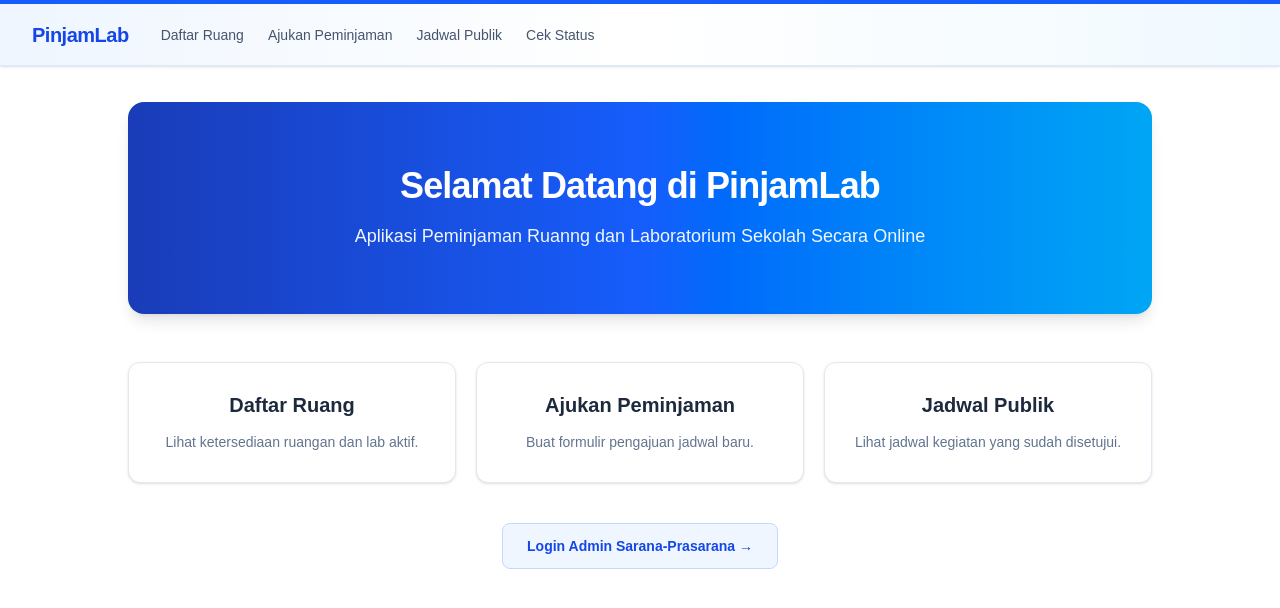
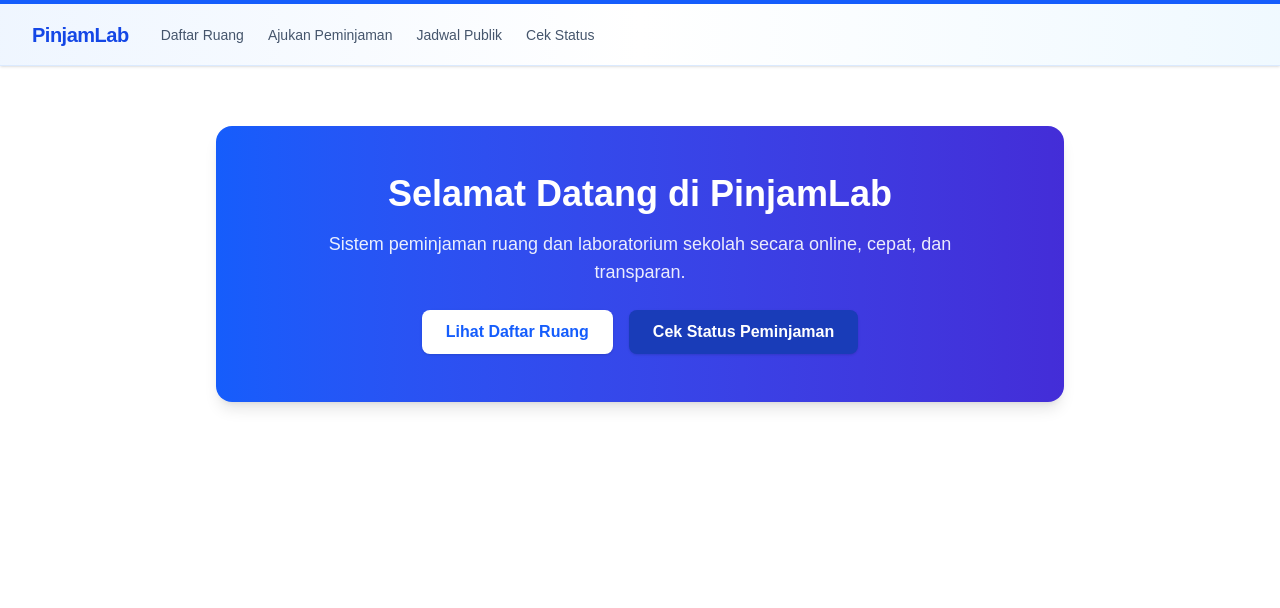
Before and after one commit to reirpl1/PinjamLab, a Next.js app: page / in a window 1280 px wide. Shown: the top 608 px of the page. Built offline with nearby package versions, Linux system fonts and the light colour scheme.

Commit message:
memperbarui warning kode

```diff
--- a/app/page.tsx
+++ b/app/page.tsx
@@ -2,65 +2,28 @@ import Link from "next/link";
 
 export default function Home() {
   return (
-    <div className="mx-auto max-w-5xl">
-      {/* Hero Section */}
-      <section className="mb-12 overflow-hidden rounded-2xl bg-gradient-to-r from-blue-800 via-blue-600 to-sky-500 px-6 py-12 text-center shadow-lg sm:px-12 sm:py-16">
-        <h1 className="mb-4 text-3xl font-extrabold tracking-tight text-white sm:text-4xl">
+    <div className="max-w-4xl mx-auto p-6 text-center">
+      <div className="py-12 px-6 rounded-2xl bg-linear-to-r from-blue-600 to-indigo-700 text-white shadow-lg mb-8">
+        <h1 className="text-3xl md:text-4xl font-bold mb-4">
           Selamat Datang di PinjamLab
         </h1>
-
-        <p className="mx-auto max-w-2xl text-base loading-relaxed text-blue-50 sm:text-lg">
-          Aplikasi Peminjaman Ruanng dan Laboratorium Sekolah Secara Online
+        <p className="text-lg opacity-90 max-w-2xl mx-auto mb-6">
+          Sistem peminjaman ruang dan laboratorium sekolah secara online, cepat, dan transparan.
         </p>
-      </section>
-
-      {/* menu utama */}
-      <div className="grid grid-cols-1 gap-5 md:grid-cols-3">
+        <div className="flex justify-center gap-4">
           <Link
             href="/ruang"
-          className="rounded-xl border border-slate-200 bg-white p-7 text-center shadow-sm transition-all duration-200 hover:translate-y-1 hover:border-blue-300 hover:shadow-lg"
+            className="bg-white text-blue-600 font-semibold px-6 py-2.5 rounded-lg shadow hover:bg-gray-100 transition"
           >
-          <h2 className="mb-3 text-xl font-bold text-slate-800">
-            Daftar Ruang
-          </h2>
-          <p className="text-sm leading-relaxed text-slate-500">
-            Lihat ketersediaan ruangan dan lab aktif.
-          </p>
+            Lihat Daftar Ruang
           </Link>
-
           <Link
-          href="/pinjam"
-          className="rounded-xl border border-slate-200 bg-white p-7 text-center shadow-sm transition-all duration-200 hover:-translate-y-1 hover:border-blue-300 hover:shadow-lg"
+            href="/cek"
+            className="bg-blue-800 text-white font-semibold px-6 py-2.5 rounded-lg shadow hover:bg-blue-900 transition"
           >
-          <h2 className="mb-3 text-xl font-bold text-slate-800">
-            Ajukan Peminjaman
-          </h2>
-          <p className="text-sm leading-relaxed text-slate-500">
-            Buat formulir pengajuan jadwal baru.
-          </p>
-        </Link>
-
-        <Link
-          href="/peminjaman"
-          className="rounded-xl border border-slate-200 bg-white p-7 text-center shadow-sm transition-all duration-200 hover:-translate-y-1 hover:border-blue-300 hover:shadow-lg"
-        >
-          <h2 className="mb-3 text-xl font-bold text-slate-800">
-            Jadwal Publik
-          </h2>
-          <p className="text-sm leading-relaxed text-slate-500">
-            Lihat jadwal kegiatan yang sudah disetujui.
-          </p>
+            Cek Status Peminjaman
           </Link>
         </div>
-
-      {/* Login Admin */}
-      <div className="mt-10 text-center">
-        <Link
-          href="/login"
-          className="inline-block rounded-lg border border-blue-200 bg-blue-50 px-6 py-3 text-sm font-semibold text-blue-700 transition-colors hover:bg-blue-100"
-        >
-          Login Admin Sarana-Prasarana →
-        </Link>
       </div>
     </div>
   );
```
Lines whose indentation alone changed are shown as unchanged.
